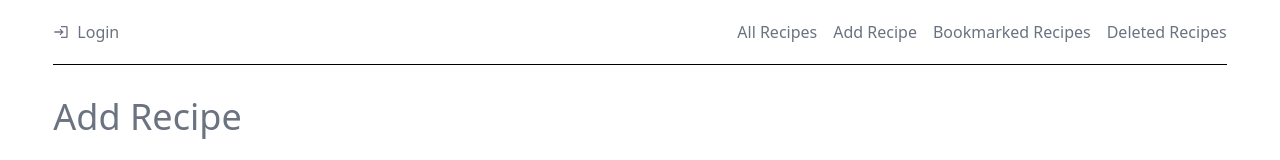
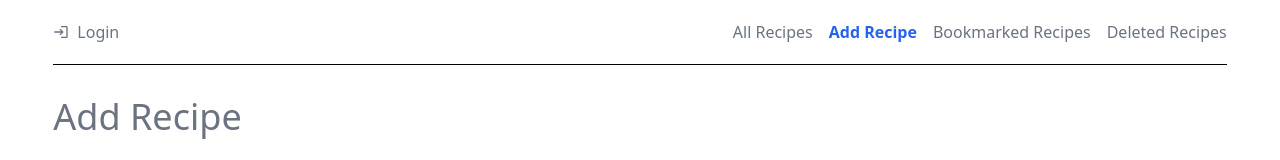
Before and after one commit to machiloop14/crud-recipe-blog, a React (Vite) app: page /add-recipe in a window 1280 px wide. Shown: the top 160 px of the page. Built offline with nearby package versions, Linux system fonts and the light colour scheme; no server answers.

Commit message:
style active navigation link

```diff
--- a/src/App.css
+++ b/src/App.css
@@ -14,3 +14,8 @@ form .form__field {
 ::placeholder {
   font-style: italic;
 }
+
+header a.active {
+  font-weight: bold;
+  color: rgb(37, 99, 235);
+}
--- a/src/components/DeleteButton.tsx
+++ b/src/components/DeleteButton.tsx
@@ -1,5 +1,4 @@
 import * as MdIcons from "react-icons/md";
-import * as FaIcons from "react-icons/fa";
 
 export const DeleteButton = () => {
   return <MdIcons.MdDelete className="w-5 h-5 cursor-pointer" />;
--- a/src/components/Navbar.tsx
+++ b/src/components/Navbar.tsx
@@ -1,4 +1,5 @@
 import { Link } from "react-router-dom";
+import { NavLink } from "react-router-dom";
 import * as MdIcons from "react-icons/md";
 import { auth } from "../config/firebase";
 import { useAuthState } from "react-firebase-hooks/auth";
@@ -43,18 +44,18 @@ const Navbar = () => {
 
       {/* right side of navigation */}
       <div className="right-nav flex gap-4 items-center ">
-        <Link to="/" className="hover:text-blue-600 ">
+        <NavLink to="/" className="hover:text-blue-600 ">
           All Recipes
-        </Link>
-        <Link to="/add-recipe" className="hover:text-blue-600">
+        </NavLink>
+        <NavLink to="/add-recipe" className="hover:text-blue-600">
           Add Recipe
-        </Link>
-        <Link to="/bookmarked" className="hover:text-blue-600">
+        </NavLink>
+        <NavLink to="/bookmarked" className="hover:text-blue-600">
           Bookmarked Recipes
-        </Link>
-        <Link to="/deleted" className="hover:text-blue-600">
+        </NavLink>
+        <NavLink to="/deleted" className="hover:text-blue-600">
           Deleted Recipes
-        </Link>
+        </NavLink>
       </div>
     </header>
   );
--- a/src/customHooks/useNotification.tsx
+++ b/src/customHooks/useNotification.tsx
@@ -2,13 +2,8 @@ import { useState } from "react";
 import { toast, ToastOptions } from "react-toastify";
 import "react-toastify/dist/ReactToastify.css";
 
-interface NotificationConfig extends ToastOptions {
-  theme: string;
-}
-
 const useNotification = () => {
-  const [notificationConfig, setNotificationConfig] =
-    useState<NotificationConfig>({
+  const [notificationConfig, setNotificationConfig] = useState<ToastOptions>({
     position: "top-center",
     autoClose: 5000,
     hideProgressBar: false,
@@ -16,7 +11,7 @@ const useNotification = () => {
     pauseOnHover: true,
     draggable: true,
     progress: undefined,
-      theme: "colored",
+    theme: "light",
   });
 
   const notify = (message: string, options?: ToastOptions) => {
```
Lines whose indentation alone changed are shown as unchanged.
